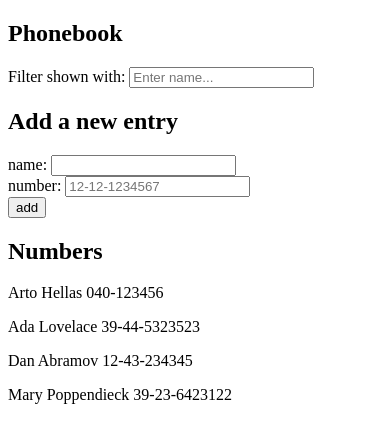
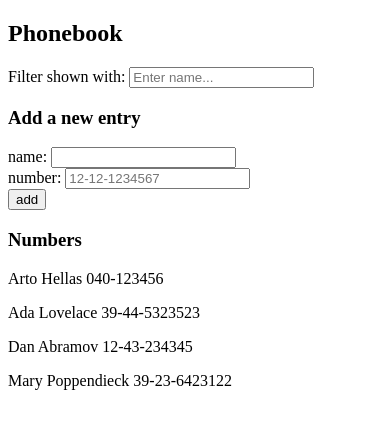
Before and after one commit to Zakerous76/fullstackopen, a React (Vite) app in the folder part2/phonebook/: page / in a window 390 px wide. Shown: the top 442 px of the page. Built offline with nearby package versions, Linux system fonts and the light colour scheme.

Commit message:
2.10: The Phonebook Step 5

```diff
--- a/part2/phonebook/src/App.jsx
+++ b/part2/phonebook/src/App.jsx
@@ -1,18 +1,7 @@
 import { useState } from "react";
-
-const Numbers = ({ persons }) => {
-  return (
-    <div>
-      {persons.map((entry) => {
-        return (
-          <p key={entry.name}>
-            {entry.name} {entry.number}
-          </p>
-        );
-      })}
-    </div>
-  );
-};
+import Persons from "./components/Persons";
+import PersonForm from "./components/PersonForm";
+import SearchFilter from "./components/SearchFilter";
 
 const App = () => {
   const [persons, setPersons] = useState([
@@ -21,92 +10,20 @@ const App = () => {
     { name: "Dan Abramov", number: "12-43-234345", id: 3 },
     { name: "Mary Poppendieck", number: "39-23-6423122", id: 4 },
   ]);
-
   const [visiblePersons, setVisiblePersons] = useState(persons);
-
-  const [newName, setNewName] = useState(""); // for controlling <input/>
-  const [newNumber, setNewNumber] = useState("");
-  const [searchTerm, setSearchTerm] = useState("");
-
-  const addNewName = (event) => {
-    event.preventDefault();
-    const newPerson = { name: newName, number: newNumber };
-    const result = persons
-      .map((x) => {
-        return x.name.toLowerCase() === newName.toLowerCase();
-      })
-      .includes(true);
-
-    if (!result) {
-      setPersons(persons.concat(newPerson));
-      setNewName("");
-    } else {
-      alert(`${newName} is already added to the phonebook`);
-    }
-  };
-
-  const handleNewName = (event) => {
-    setNewName(event.target.value);
-  };
-
-  const handleNewNumber = (event) => {
-    setNewNumber(event.target.value);
-  };
-
-  const handleSearch = (event) => {
-    const newSearchTerm = event.target.value;
-    setSearchTerm(newSearchTerm);
-
-    const newVisiblePersons = persons.filter((person) => {
-      return person.name.toLowerCase().includes(newSearchTerm.toLowerCase());
-    });
-
-    console.log(newVisiblePersons);
-    setVisiblePersons(newVisiblePersons);
-  };
-
+  // A super wacky solution, but it works
   return (
     <div>
       <h2>Phonebook</h2>
-      <div id="searchSection">
-        <label htmlFor="searchBox">Filter shown with: </label>
-        <input
-          type="text"
-          id="searchBox"
-          placeholder="Enter name..."
-          value={searchTerm}
-          onChange={handleSearch}
-        />
-      </div>
-      <h2>Add a new entry</h2>
-      <form onSubmit={addNewName}>
-        <div>
-          <label htmlFor="name">name: </label>
-          <input
-            type="text"
-            id="name"
-            value={newName}
-            onChange={handleNewName}
-          />
-        </div>
-        <div>
-          <label htmlFor="phoneNo">number: </label>
-          <input
-            type="tel"
-            id="phoneNo"
-            placeholder="12-12-1234567"
-            // maxLength={10}
-            // pattern="[0-9]{3} [0-9]{3} [0-9]{2} [0-9]{2}"
-            value={newNumber}
-            onChange={handleNewNumber}
-          />
-        </div>
-        <div>
-          <button type="submit">add</button>
-        </div>
-      </form>
-      <h2>Numbers</h2>
-      <Numbers persons={visiblePersons} />
+      <SearchFilter persons={persons} setVisiblePersons={setVisiblePersons} />
+      <h3>Add a new entry</h3>
+      <PersonForm
+        persons={persons}
+        setPersons={setPersons}
+        setVisiblePersons={setVisiblePersons}
+      />
+      <h3>Numbers</h3>
+      <Persons persons={visiblePersons} />
     </div>
   );
 };
--- /dev/null
+++ b/part2/phonebook/src/components/PersonForm.jsx
@@ -0,0 +1,66 @@
+import React from "react";
+import { useState } from "react";
+
+const PersonForm = ({ persons, setPersons, setVisiblePersons }) => {
+  const [newName, setNewName] = useState(""); // for controlling <input/>
+  const [newNumber, setNewNumber] = useState("");
+
+  const addNewName = (event) => {
+    event.preventDefault();
+    const newPerson = { name: newName, number: newNumber };
+    const result = persons
+      .map((x) => {
+        return x.name.toLowerCase() === newName.toLowerCase();
+      })
+      .includes(true);
+    if (!result) {
+      const newPersons = persons.concat(newPerson);
+      setPersons(newPersons);
+      setVisiblePersons(newPersons);
+      setNewName("");
+    } else {
+      alert(`${newName} is already added to the phonebook`);
+    }
+  };
+
+  const handleNewName = (event) => {
+    setNewName(event.target.value);
+  };
+
+  const handleNewNumber = (event) => {
+    setNewNumber(event.target.value);
+  };
+
+  return (
+    <div>
+      <form onSubmit={addNewName}>
+        <div>
+          <label htmlFor="name">name: </label>
+          <input
+            type="text"
+            id="name"
+            value={newName}
+            onChange={handleNewName}
+          />
+        </div>
+        <div>
+          <label htmlFor="phoneNo">number: </label>
+          <input
+            type="tel"
+            id="phoneNo"
+            placeholder="12-12-1234567"
+            // maxLength={10}
+            // pattern="[0-9]{3} [0-9]{3} [0-9]{2} [0-9]{2}"
+            value={newNumber}
+            onChange={handleNewNumber}
+          />
+        </div>
+        <div>
+          <button type="submit">add</button>
+        </div>
+      </form>
+    </div>
+  );
+};
+
+export default PersonForm;
--- /dev/null
+++ b/part2/phonebook/src/components/Persons.jsx
@@ -0,0 +1,14 @@
+const Persons = ({ persons }) => {
+  return (
+    <div>
+      {persons.map((entry) => {
+        return (
+          <p key={entry.name}>
+            {entry.name} {entry.number}
+          </p>
+        );
+      })}
+    </div>
+  );
+};
+export default Persons;
--- /dev/null
+++ b/part2/phonebook/src/components/SearchFilter.jsx
@@ -0,0 +1,32 @@
+import React from "react";
+import { useState } from "react";
+
+const SearchFilter = ({ persons, setVisiblePersons }) => {
+  const [searchTerm, setSearchTerm] = useState("");
+
+  const handleSearch = (event) => {
+    const newSearchTerm = event.target.value;
+    setSearchTerm(newSearchTerm);
+
+    const newVisiblePersons = persons.filter((person) => {
+      return person.name.toLowerCase().includes(newSearchTerm.toLowerCase());
+    });
+    console.log(newVisiblePersons);
+    setVisiblePersons(newVisiblePersons);
+  };
+
+  return (
+    <div id="searchFilter">
+      <label htmlFor="searchBox">Filter shown with: </label>
+      <input
+        type="text"
+        id="searchBox"
+        placeholder="Enter name..."
+        value={searchTerm}
+        onChange={handleSearch}
+      />
+    </div>
+  );
+};
+
+export default SearchFilter;
```
